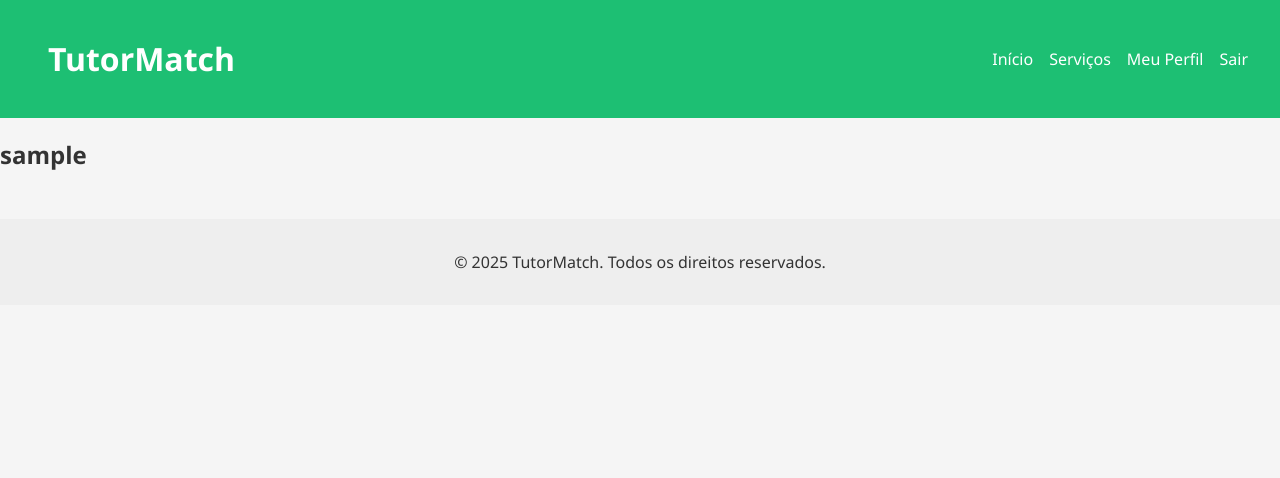
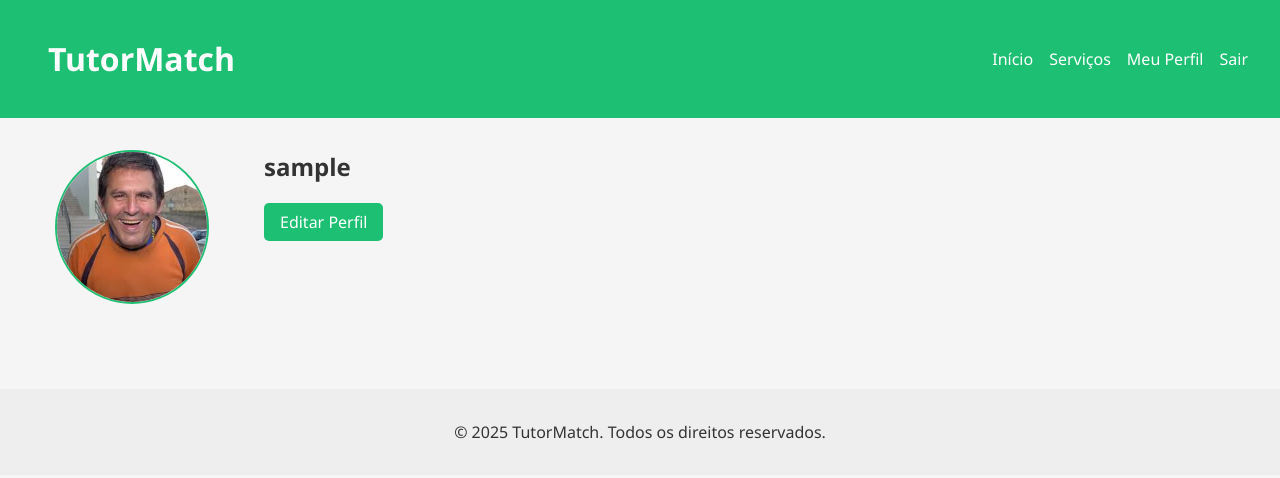
Before and after one commit to Forreca05/TutorMatch, a PHP site: page /pages/profile.php in a window 1280 px wide. Shown: the top 478 px of the page. Run offline with PHP 8.4, Linux system fonts and the light colour scheme; the visitor is signed in with stand-in values (Sample User, id 1); data comes from the database, SQL or seed files in the repository.

Commit message:
Profile Updatable

```diff
--- a/actions/action_login.php
+++ b/actions/action_login.php
@@ -9,11 +9,14 @@ $stmt = $db->prepare("SELECT * FROM users WHERE username = ?");
 $stmt->execute([$username]);
 $user = $stmt->fetch();
 
+
 if ($user && password_verify($password, $user['password'])) {
     $_SESSION['user_id'] = $user['id'];
     $_SESSION['username'] = $user['username'];
     $_SESSION['role'] = $user['role'];
+    $_SESSION['profile_pic'] = $user['profile_pic'];
     header('Location: ../index.php');
 } else {
-    echo 'Login inválido';
+    header('Location: ../pages/login.php?error=Login inválido');
+    exit;
 }
--- a/css/style.css
+++ b/css/style.css
@@ -70,6 +70,47 @@ nav {
   border-radius: 8px;
 }
 
+.profile-container {
+  display: flex;
+  gap: 2rem;
+  padding: 2rem;
+}
+
+.profile-sidebar {
+  flex: 0 0 200px;
+  text-align: center;
+}
+
+.profile-avatar {
+  width: 150px;
+  height: 150px;
+  border-radius: 50%;
+  object-fit: cover;
+  border: 2px solid #1dbf73;
+}
+
+.profile-main {
+  flex: 1;
+}
+
+.profile-main h2 {
+  margin-top: 0;
+}
+
+.btn {
+  display: inline-block;
+  background: #1dbf73;
+  color: white;
+  padding: 0.5rem 1rem;
+  text-decoration: none;
+  border-radius: 5px;
+  margin-right: 1rem;
+}
+
+.btn:hover {
+  opacity: 0.9;
+}
+
 /* Estilos para o footer */
 footer {
   margin-top: 3rem;
--- a/database/db.php
+++ b/database/db.php
@@ -1,6 +1,7 @@
 <?php
 try {
-    $db = new PDO('sqlite:tutormatch.db');
+    // Cria a base de dados
+    $db = new PDO('sqlite:../database/tutormatch.db');
     $db->setAttribute(PDO::ATTR_ERRMODE, PDO::ERRMODE_EXCEPTION);
 
     // Criação das tabelas
@@ -11,7 +12,8 @@ try {
             password TEXT NOT NULL,
             email TEXT NOT NULL UNIQUE,
             role TEXT DEFAULT 'client', -- client, freelancer, admin
-            name TEXT
+            name TEXT,
+            profile_pic TEXT DEFAULT '../img/default.jpeg' -- Adiciona a coluna profile_pic
         );
 
         CREATE TABLE IF NOT EXISTS services (
@@ -57,8 +59,6 @@ try {
             FOREIGN KEY (user_id) REFERENCES users(id)
         );
     ");
-
-    echo "Base de dados criada com sucesso!";
 } catch (PDOException $e) {
     echo "Erro ao criar a base de dados: " . $e->getMessage();
 }
--- a/includes/header.php
+++ b/includes/header.php
@@ -23,8 +23,8 @@ if (session_status() === PHP_SESSION_NONE) {
                 <a href="../pages/logout.php">Sair</a>
               </div>
       <?php else: ?>
-              <a href="/pages/login.php">Entrar</a>
-              <a href="/pages/register.php">Registrar</a>
+              <a href="../pages/login.php">Entrar</a>
+              <a href="../pages/register.php">Registrar</a>
       <?php endif; ?>
     </nav>
   </header>
--- a/index.php
+++ b/index.php
@@ -1,3 +1,4 @@
+<?php session_start(); ?>
 <?php include_once('includes/header.php'); ?>
 
 <section class="hero">
--- a/pages/profile.php
+++ b/pages/profile.php
@@ -1,5 +1,28 @@
-<?php include_once '../includes/header.php'; ?>
+<?php
+session_start(); // Inicia a sessão
+require_once '../database/db.php'; // Inclui a configuração do banco de dados
+include_once '../includes/header.php';
 
-<h2><?php echo $_SESSION['username']; ?></h2>
+$stmt = $db->prepare("SELECT * FROM users WHERE id = ?");
+$stmt->execute([$_SESSION['user_id']]);
+$user = $stmt->fetch();
+
+if ($user) {
+    $profilePic = $user['profile_pic'] ?: 'default.jpg';
+} else {
+    echo 'Usuário não encontrado.';
+    exit;
+}
+?>
+
+<div class="profile-container">
+  <div class="profile-sidebar">
+    <img src="../uploads/<?php echo htmlspecialchars($profilePic); ?>" alt="Foto de Perfil" class="profile-avatar">
+  </div>
+  <div class="profile-main">
+    <h2><?php echo htmlspecialchars($_SESSION['username']); ?></h2>
+    <a href="../pages/edit_profile.php" class="btn">Editar Perfil</a>
+  </div>
+</div>
 
 <?php include_once '../includes/footer.php'; ?>
--- a/pages/register.php
+++ b/pages/register.php
@@ -7,4 +7,5 @@
   <input type="password" name="password" placeholder="Password" required>
   <button type="submit">Criar conta</button>
 </form>
+
 <?php include_once '../includes/footer.php'; ?>
```
Also changed, not shown: actions/action_uploadphoto.php (added, +30 -0 lines), pages/edit_profile.php (added, +34 -0 lines), pages/login.php (+16 -0 lines), actions/tutormatch.db (deleted), database/tutormatch.db, img/default.jpeg (added), pages/tutormatch.db (added), uploads/2_1746118048_almeida.jpeg (added), uploads/2_1746119173_default.jpeg (added).
